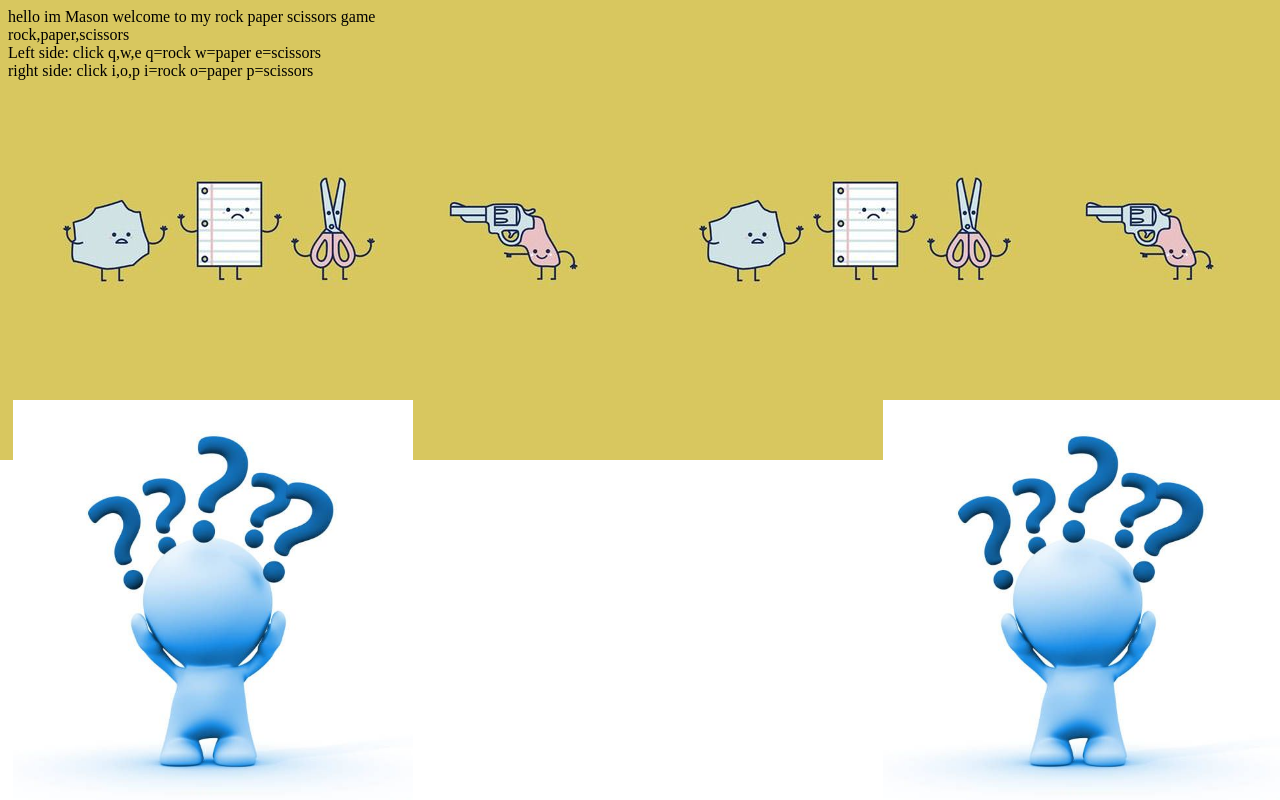
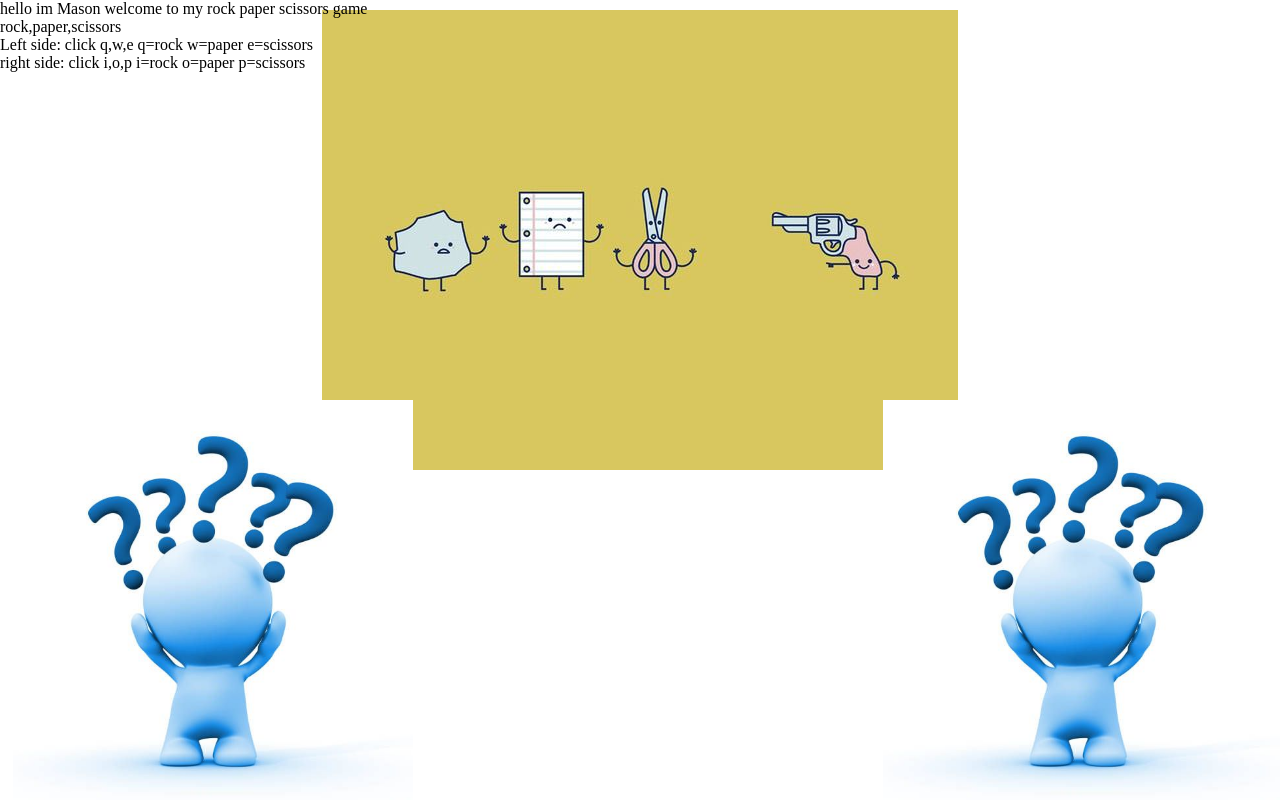
Before and after one commit to Mason3421/mason3421.github.io, a plain HTML site: page rock_paper_scissors.html in a window 1280 px wide. Drawn offline with Linux system fonts and the light colour scheme.

Commit message:
Update rock_paper_scissors.html

```diff
--- a/rock_paper_scissors.html
+++ b/rock_paper_scissors.html
@@ -6,7 +6,14 @@
     <title>Document</title>
     <style>
         body {
-            background-repeat: repeat-x;
+
+            margin: 0;
+            padding: 0;
+            background-repeat: no-repeat;
+            background-image: url(./bg.jpg);
+            /* background-position: 50%; */
+            background-position-x: center;
+            background-position-y: 10px;
         }
         #L {
             position: absolute;
@@ -26,6 +33,7 @@
             top:70%;
             text-align: center;
         }
+
     </style>
     <script>
         var leftDecision = "";
@@ -100,7 +108,7 @@
 
     </script>
 </head>
-<body background="./bg.jpg">
+<body>
     hello im Mason welcome to my rock paper scissors game
     <br>
     rock,paper,scissors
```
